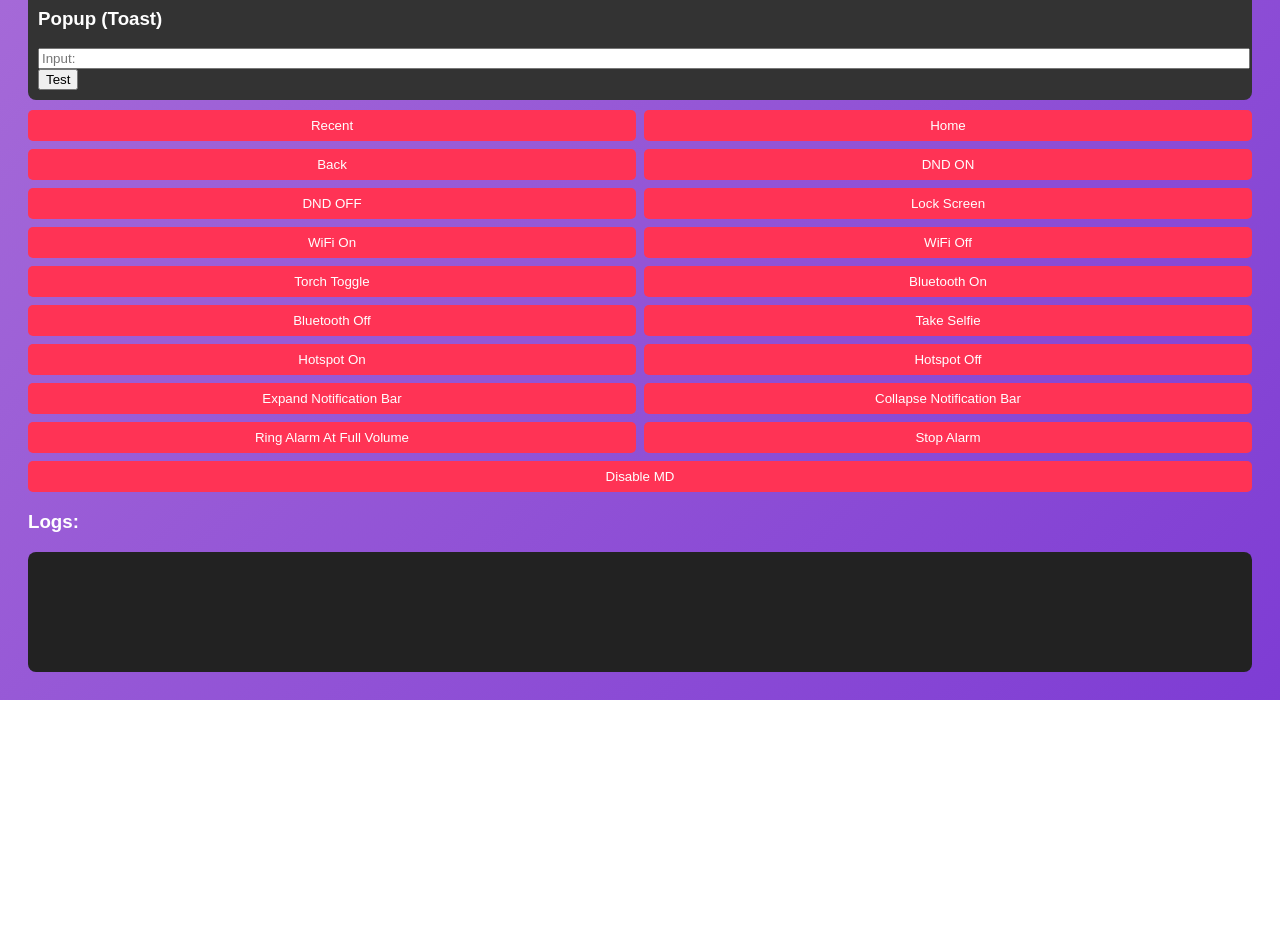
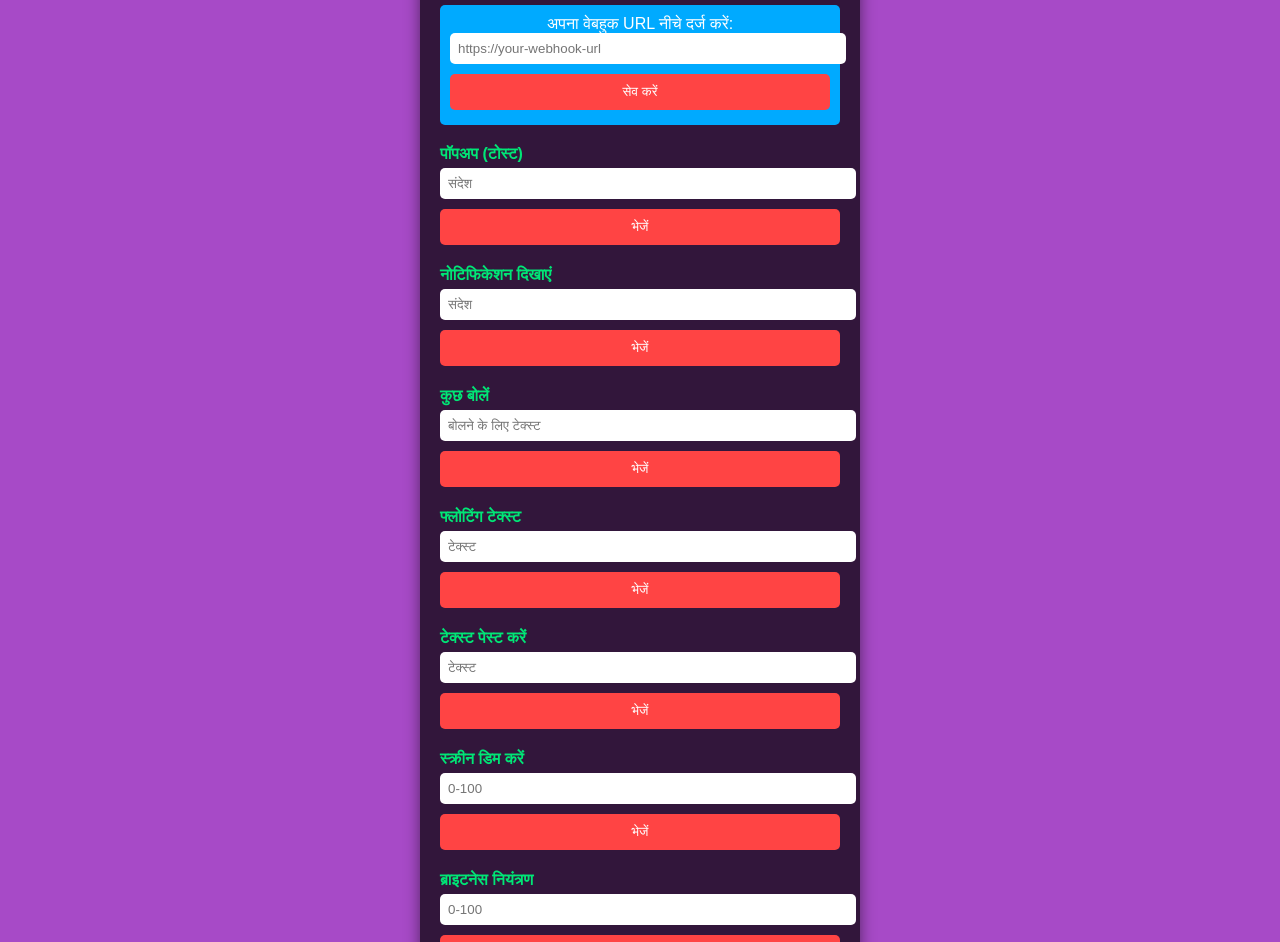
Before and after one commit to Abhisingh3307/macrodroid_webhook_site, a plain HTML site: page index.html in a window 1280 px wide. Shown: the part 207-1149 px from the top of the page. Before the commit the page ends 907 px from the top, so only its background shows below. Drawn offline with Linux system fonts and the light colour scheme.

Commit message:
Update index.html

```diff
--- a/index.html
+++ b/index.html
@@ -1,109 +1,199 @@
 <!DOCTYPE html>
-<html lang="en">
+<html lang="hi">
 <head>
-<meta charset="UTF-8" />
-<meta name="viewport" content="width=device-width, initial-scale=1.0" />
-<title>MacroDroid Automation</title>
+    <meta charset="UTF-8">
+    <meta name="viewport" content="width=device-width, initial-scale=1.0">
+    <title>MacroDroid ऑटोमेशन</title>
     <style>
         body {
-    background: linear-gradient(135deg, #a96ed8, #7e3cd4);
-    font-family: Arial, sans-serif;
+            background-color: #a74ac7;
+            font-family: 'Arial', sans-serif;
+            color: white;
+            margin: 0;
             padding: 20px;
-    color: #fff;
+            display: flex;
+            justify-content: center;
+            align-items: center;
+            min-height: 100vh;
         }
-  .box {
-    background: #333;
-    padding: 10px;
-    border-radius: 8px;
-    margin: 10px 0;
+        .container {
+            background: rgba(0, 0, 0, 0.7);
+            padding: 20px;
+            border-radius: 10px;
+            width: 400px;
+            box-shadow: 0 0 15px rgba(0, 0, 0, 0.5);
         }
         h2 {
             text-align: center;
-    color: #0ff;
+            margin-bottom: 20px;
+            color: #ffeb3b;
         }
-  .actions {
+        .section {
+            margin-bottom: 15px;
+        }
+        .section h3 {
+            font-size: 16px;
+            margin-bottom: 5px;
+            color: #00e676;
+        }
+        input[type="text"] {
+            width: 100%;
+            padding: 8px;
+            margin-bottom: 10px;
+            border: none;
+            border-radius: 5px;
+            background-color: #fff;
+            color: #333;
+        }
+        button {
+            width: 100%;
+            padding: 10px;
+            margin-bottom: 5px;
+            background-color: #ff4444;
+            color: white;
+            border: none;
+            border-radius: 5px;
+            cursor: pointer;
+            transition: background-color 0.3s;
+        }
+        button:hover {
+            background-color: #cc0000;
+        }
+        .quick-actions {
             display: flex;
             flex-wrap: wrap;
-    gap: 8px;
+            gap: 5px;
         }
-  .actions button {
-    background: #f35;
-    border: none;
-    padding: 8px;
+        .quick-actions button {
+            flex: 1 1 calc(33.33% - 5px);
+            background-color: #ff9800;
+        }
+        .quick-actions button:hover {
+            background-color: #f57c00;
+        }
+        #webhookUrl {
+            background-color: #00aaff;
+            padding: 10px;
+            margin-bottom: 20px;
             border-radius: 5px;
-    color: white;
-    cursor: pointer;
-    flex: 1 1 45%;
+            text-align: center;
         }
-  .log {
-    background: #222;
-    padding: 10px;
-    border-radius: 8px;
-    min-height: 100px;
-    overflow-y: auto;
+        .logo {
+            text-align: center;
+            margin-bottom: 20px;
+        }
+        .logo img {
+            width: 100px;
+            height: auto;
         }
     </style>
 </head>
 <body>
-
-<h2>MacroDroid Automation</h2>
-
-<div class="box">
-  <label>Enter Webhook URL:</label><br/>
-  <input id="webhookInput" placeholder="https://trigger.macrodroid.com/your-id" style="width:100%;" /><br/>
-  <button onclick="setUrl()">Proceed</button>
+    <div class="container">
+        <div class="logo">
+            <img src="https://via.placeholder.com/100?text=Fail+OK" alt="Fail OK Logo">
+        </div>
+        <h2>MacroDroid ऑटोमेशन</h2>
+        <div id="webhookUrl">
+            अपना वेबहुक URL नीचे दर्ज करें:<br>
+            <input type="text" id="webhookInput" placeholder="https://your-webhook-url">
+            <button onclick="saveWebhook()">सेव करें</button>
         </div>
 
-<div class="box">
-  <h3>Popup (Toast)</h3>
-  <input id="toastInput" placeholder="Input:" style="width:100%;" />
-  <button onclick="sendCommand('popup', { message: document.getElementById('toastInput').value })">Test</button>
+        <div class="section">
+            <h3>पॉपअप (टोस्ट)</h3>
+            <input type="text" id="toastInput" placeholder="संदेश">
+            <button onclick="sendCommand('toast')">भेजें</button>
         </div>
 
-<div class="actions">
-  <!-- Buttons as per your screenshot's labels -->
-  <button onclick="sendCommand('recent')">Recent</button>
-  <button onclick="sendCommand('home')">Home</button>
-  <button onclick="sendCommand('back')">Back</button>
-  <button onclick="sendCommand('dndOn')">DND ON</button>
-  <button onclick="sendCommand('dndOff')">DND OFF</button>
+        <div class="section">
+            <h3>नोटिफिकेशन दिखाएं</h3>
+            <input type="text" id="notificationInput" placeholder="संदेश">
+            <button onclick="sendCommand('notification')">भेजें</button>
+        </div>
+
+        <div class="section">
+            <h3>कुछ बोलें</h3>
+            <input type="text" id="speakInput" placeholder="बोलने के लिए टेक्स्ट">
+            <button onclick="sendCommand('speak')">भेजें</button>
+        </div>
+
+        <div class="section">
+            <h3>फ्लोटिंग टेक्स्ट</h3>
+            <input type="text" id="floatInput" placeholder="टेक्स्ट">
+            <button onclick="sendCommand('float')">भेजें</button>
+        </div>
+
+        <div class="section">
+            <h3>टेक्स्ट पेस्ट करें</h3>
+            <input type="text" id="pasteInput" placeholder="टेक्स्ट">
+            <button onclick="sendCommand('paste')">भेजें</button>
+        </div>
+
+        <div class="section">
+            <h3>स्क्रीन डिम करें</h3>
+            <input type="text" id="dimInput" placeholder="0-100">
+            <button onclick="sendCommand('dimScreen')">भेजें</button>
+        </div>
+
+        <div class="section">
+            <h3>ब्राइटनेस नियंत्रण</h3>
+            <input type="text" id="brightnessInput" placeholder="0-100">
+            <button onclick="sendCommand('controlBrightness')">भेजें</button>
+        </div>
+
+        <div class="section">
+            <h3>त्वरित एक्शन्स</h3>
+            <div class="quick-actions">
+                <button onclick="sendCommand('wifiOn')">WIFI ON</button>
+                <button onclick="sendCommand('wifiOff')">WIFI OFF</button>
                 <button onclick="sendCommand('lockScreen')">Lock Screen</button>
-  <button onclick="sendCommand('wifiOn')">WiFi On</button>
-  <button onclick="sendCommand('wifiOff')">WiFi Off</button>
-  <button onclick="sendCommand('torchToggle')">Torch Toggle</button>
                 <button onclick="sendCommand('bluetoothOn')">Bluetooth On</button>
                 <button onclick="sendCommand('bluetoothOff')">Bluetooth Off</button>
                 <button onclick="sendCommand('takeSelfie')">Take Selfie</button>
                 <button onclick="sendCommand('hotspotOn')">Hotspot On</button>
                 <button onclick="sendCommand('hotspotOff')">Hotspot Off</button>
-  <button onclick="sendCommand('expandNotificationBar')">Expand Notification Bar</button>
-  <button onclick="sendCommand('collapseNotificationBar')">Collapse Notification Bar</button>
-  <button onclick="sendCommand('ringAlarmAtFullVolume')">Ring Alarm At Full Volume</button>
+                <button onclick="sendCommand('expandNotification')">Expand Notification</button>
+                <button onclick="sendCommand('collapseBar')">Collapse Bar</button>
+                <button onclick="sendCommand('ringAlarm')">Ring Alarm</button>
+                <button onclick="sendCommand('fullVolume')">Full Volume</button>
                 <button onclick="sendCommand('stopAlarm')">Stop Alarm</button>
-  <button onclick="sendCommand('disableMd')">Disable MD</button>
-  <!-- Add remaining commands as per your UI -->
+                <button onclick="sendCommand('disableMD')">Disable MD</button>
             </div>
-
-<h3>Logs:</h3>
-<div class="log" id="logBox"></div>
+        </div>
+    </div>
 
     <script>
         let webhookUrl = '';
-function setUrl() {
-  webhookUrl = document.getElementById('webhookInput').value.trim();
-  log('Webhook URL set.');
+
+        function saveWebhook() {
+            webhookUrl = document.getElementById('webhookInput').value;
+            alert('वेबहुक URL सेव हो गया!');
         }
-function log(msg) {
-  document.getElementById('logBox').innerHTML += msg + '<br>';
-}
-function sendCommand(command, params = {}) {
+
+        function sendCommand(command) {
             if (!webhookUrl) {
-    log('Error: Please set Webhook URL.');
+                alert('कृपया पहले वेबहुक URL सेव करें!');
                 return;
             }
-  fetch(`${webhookUrl}?command=${command}&${new URLSearchParams(params)}`)
-    .then(res => log(`${command}: Success`))
-    .catch(err => log(`${command}: Failed (${err})`));
+
+            let data = {};
+            if (command === 'toast') data.message = document.getElementById('toastInput').value;
+            if (command === 'notification') data.message = document.getElementById('notificationInput').value;
+            if (command === 'speak') data.text = document.getElementById('speakInput').value;
+            if (command === 'float') data.text = document.getElementById('floatInput').value;
+            if (command === 'paste') data.text = document.getElementById('pasteInput').value;
+            if (command === 'dimScreen') data.value = document.getElementById('dimInput').value;
+            if (command === 'controlBrightness') data.value = document.getElementById('brightnessInput').value;
+
+            fetch(webhookUrl, {
+                method: 'POST',
+                headers: { 'Content-Type': 'application/json' },
+                body: JSON.stringify(data)
+            })
+            .then(response => response.json())
+            .then(data => alert('कमांड भेजी गई: ' + command))
+            .catch(error => alert('कमांड भेजने में त्रुटि: ' + error));
         }
     </script>
 </body>
```
Lines whose indentation alone changed are shown as unchanged.
